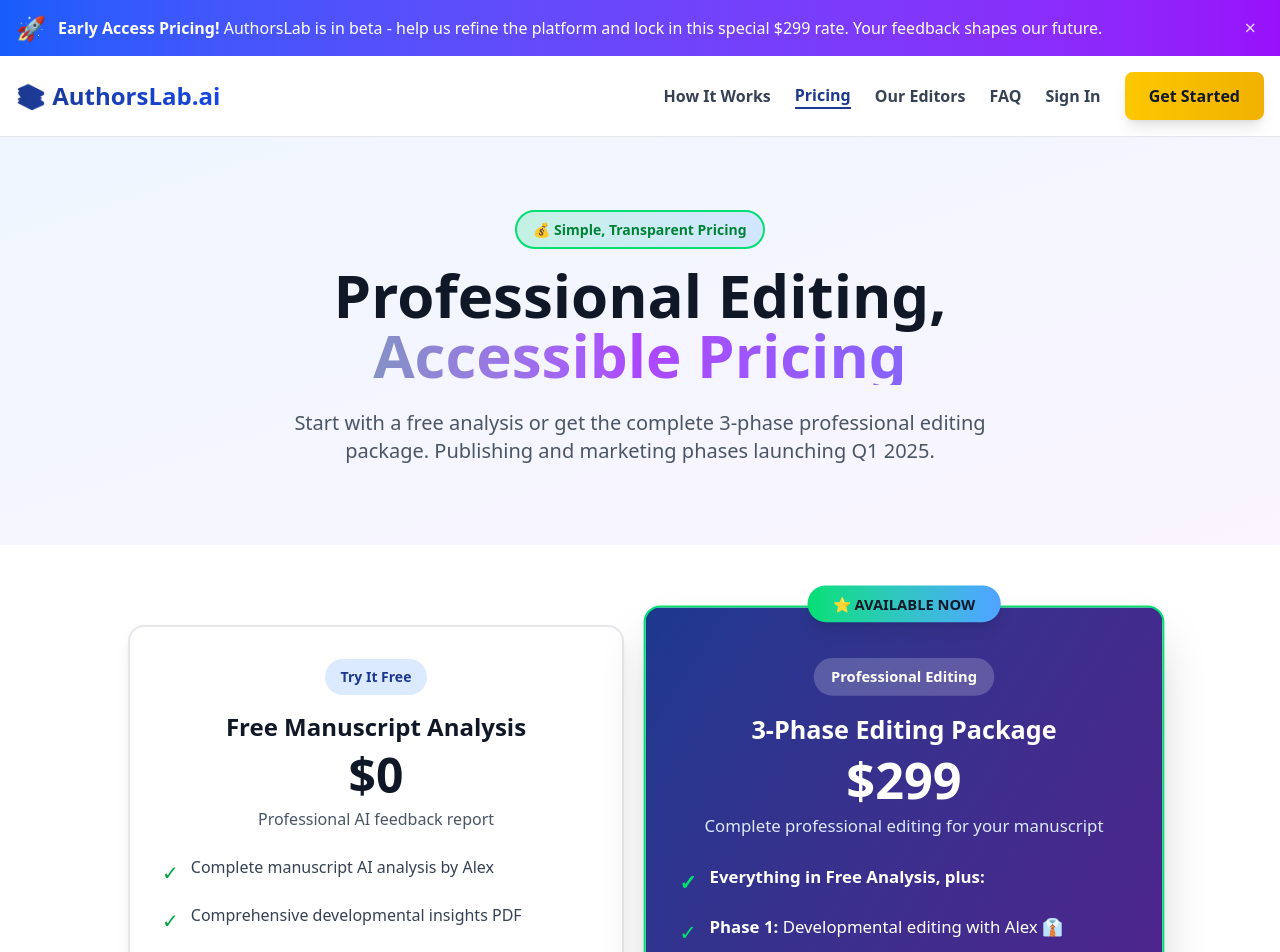
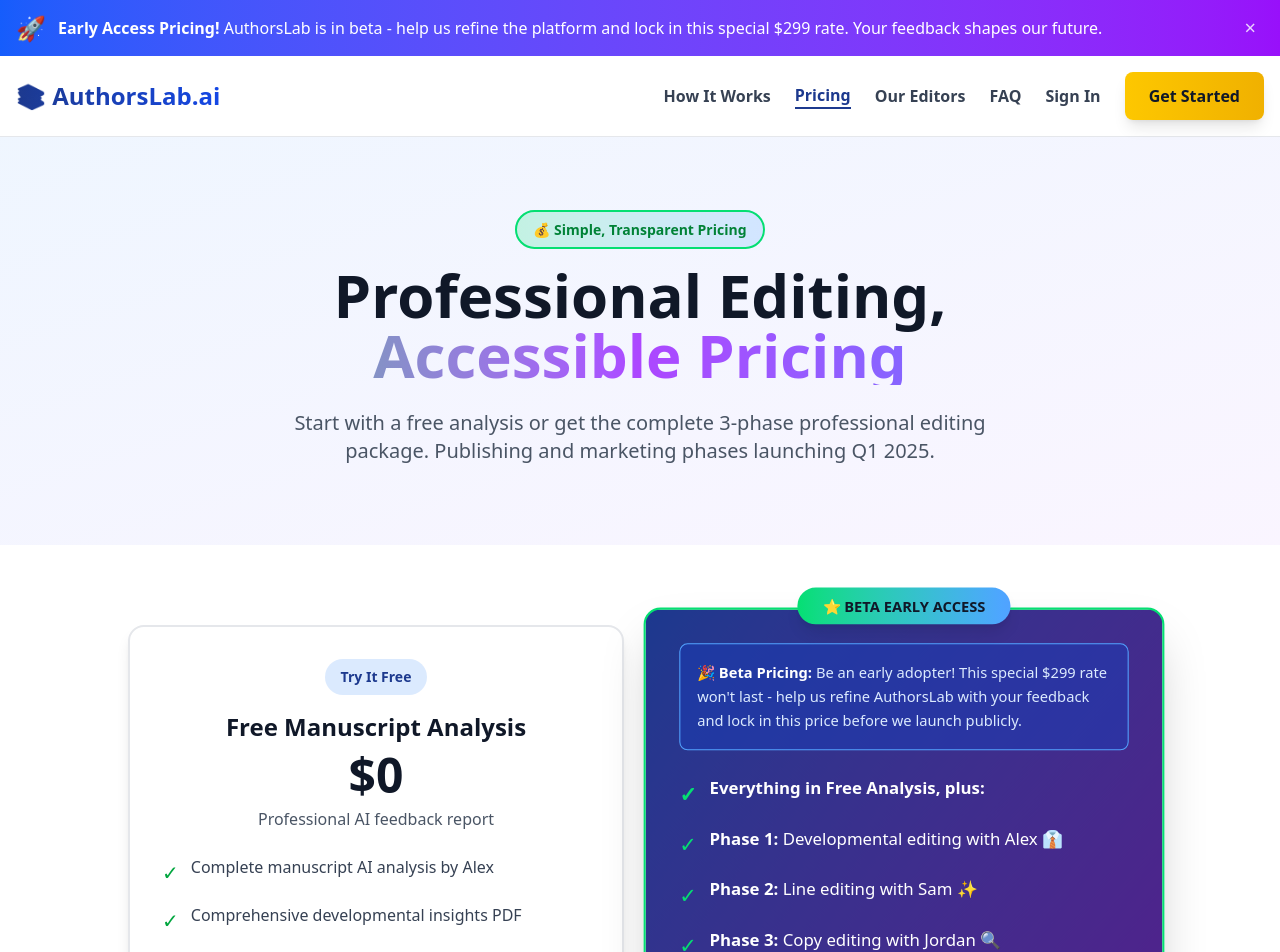
Before and after one commit to SpikeIreland/authorslab-app, a Next.js app: page /pricing in a window 1280 px wide. Shown: the top 952 px of the page. Built offline with nearby package versions, Linux system fonts and the light colour scheme.

Commit message:
Fix first chapter not loading in editor panel on initial page load

```diff
--- a/src/app/author-studio/page.tsx
+++ b/src/app/author-studio/page.tsx
@@ -541,9 +541,10 @@ function StudioContent() {
     setWordCount(words.length)
   }, [editorContent])
 
+  // Sync contentEditable when chapter changes OR content loads
   useEffect(() => {
     if (editorPanelRef.current) {
-      // Convert line breaks to <br> tags WITH spaces for proper word separation
+      // Convert line breaks to <br> tags for display
       const htmlContent = editorContent.replace(/\n/g, ' <br> ');
 
       // Only update if content is different
@@ -551,7 +552,7 @@ function StudioContent() {
         editorPanelRef.current.innerHTML = htmlContent;
       }
     }
-  }, [currentChapterIndex]);
+  }, [currentChapterIndex, editorContent]); // ← FIXED: Added editorContent
 
   // Initialize Studio
   const initializeStudio = useCallback(async () => {
--- a/src/app/pricing/page.tsx
+++ b/src/app/pricing/page.tsx
@@ -115,19 +115,17 @@ export default function PricingPage() {
             <div className="bg-gradient-to-br from-blue-900 to-purple-900 rounded-2xl p-8 shadow-2xl border-2 border-green-400 relative transform md:scale-105">
               <div className="absolute -top-4 left-1/2 transform -translate-x-1/2">
                 <span className="bg-gradient-to-r from-green-400 to-blue-400 text-gray-900 px-6 py-2 rounded-full text-sm font-bold shadow-lg">
-                  ⭐ AVAILABLE NOW
+                  ⭐ BETA EARLY ACCESS
                 </span>
               </div>
 
-              <div className="text-center mb-6 mt-4">
-                <div className="inline-block px-4 py-2 bg-white/20 text-white rounded-full text-sm font-bold mb-4">
-                  Professional Editing
-                </div>
-                <h3 className="text-2xl font-bold text-white mb-2">3-Phase Editing Package</h3>
-                <div className="flex items-baseline justify-center gap-2 mb-2">
-                  <span className="text-5xl font-extrabold text-white">$299</span>
-                </div>
-                <p className="text-blue-100">Complete professional editing for your manuscript</p>
+              {/* Add this new section after the price */}
+              <div className="bg-blue-800/50 rounded-lg p-4 mb-6 border border-blue-400">
+                <p className="text-sm text-blue-100 leading-relaxed">
+                  <strong className="text-white">🎉 Beta Pricing:</strong> Be an early adopter!
+                  This special $299 rate won&apos;t last - help us refine AuthorsLab with your feedback
+                  and lock in this price before we launch publicly.
+                </p>
               </div>
 
               <ul className="space-y-4 mb-8">
```
